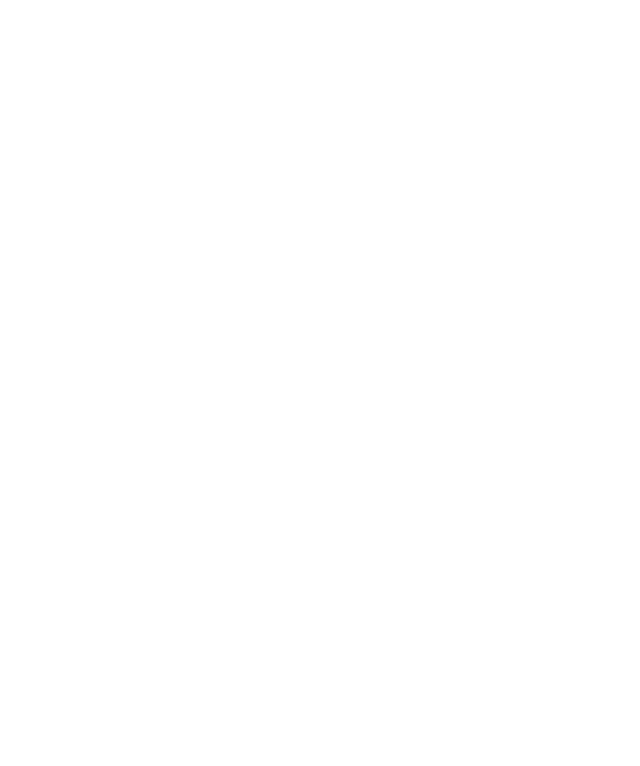
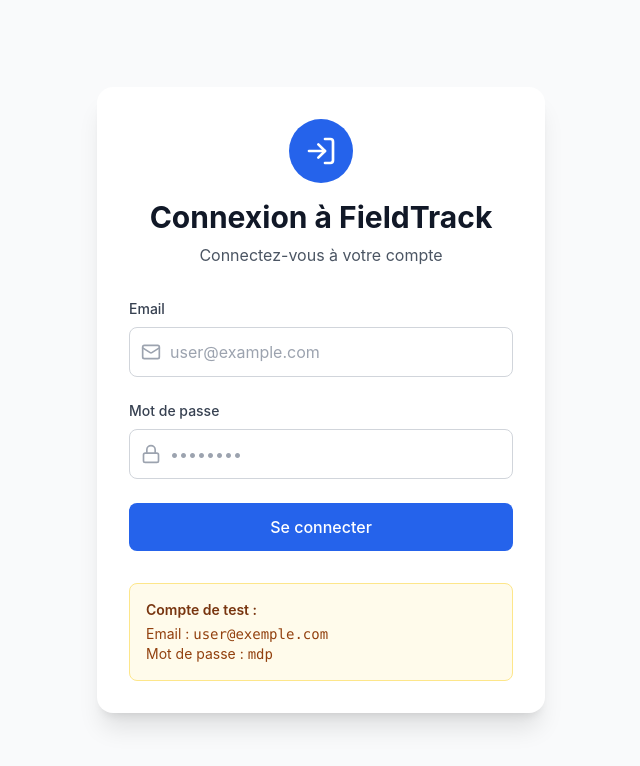
Before and after one commit to FlamySpeeddraw/fieldtrack-web, a React (Create React App) app: page / in a window 1280 px wide. Before the commit this address had no page. Shown: the top 766 px of the page, without its empty margins (319-959 px from the left). Built offline with nearby package versions, Linux system fonts and the light colour scheme.

Commit message:
ajt route par defaut

```diff
--- a/src/App.js
+++ b/src/App.js
@@ -6,6 +6,7 @@
   return (
     <Router>
       <Routes>
+        <Route path="/" element={<Authentification />} />
         <Route path="/authentification" element={<Authentification />} />
         <Route path="/dashboard" element={<Dashboard />} />
       </Routes>
```
